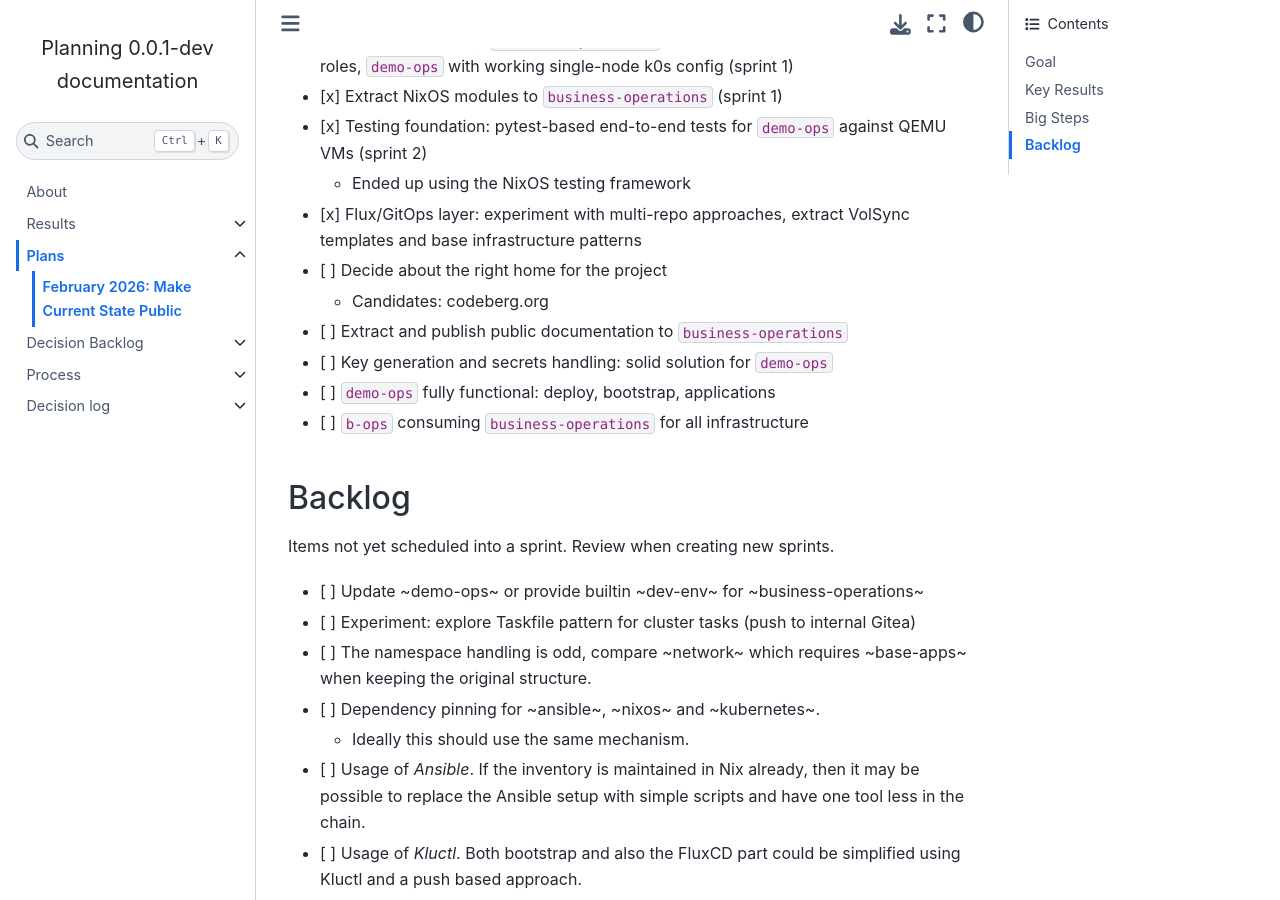
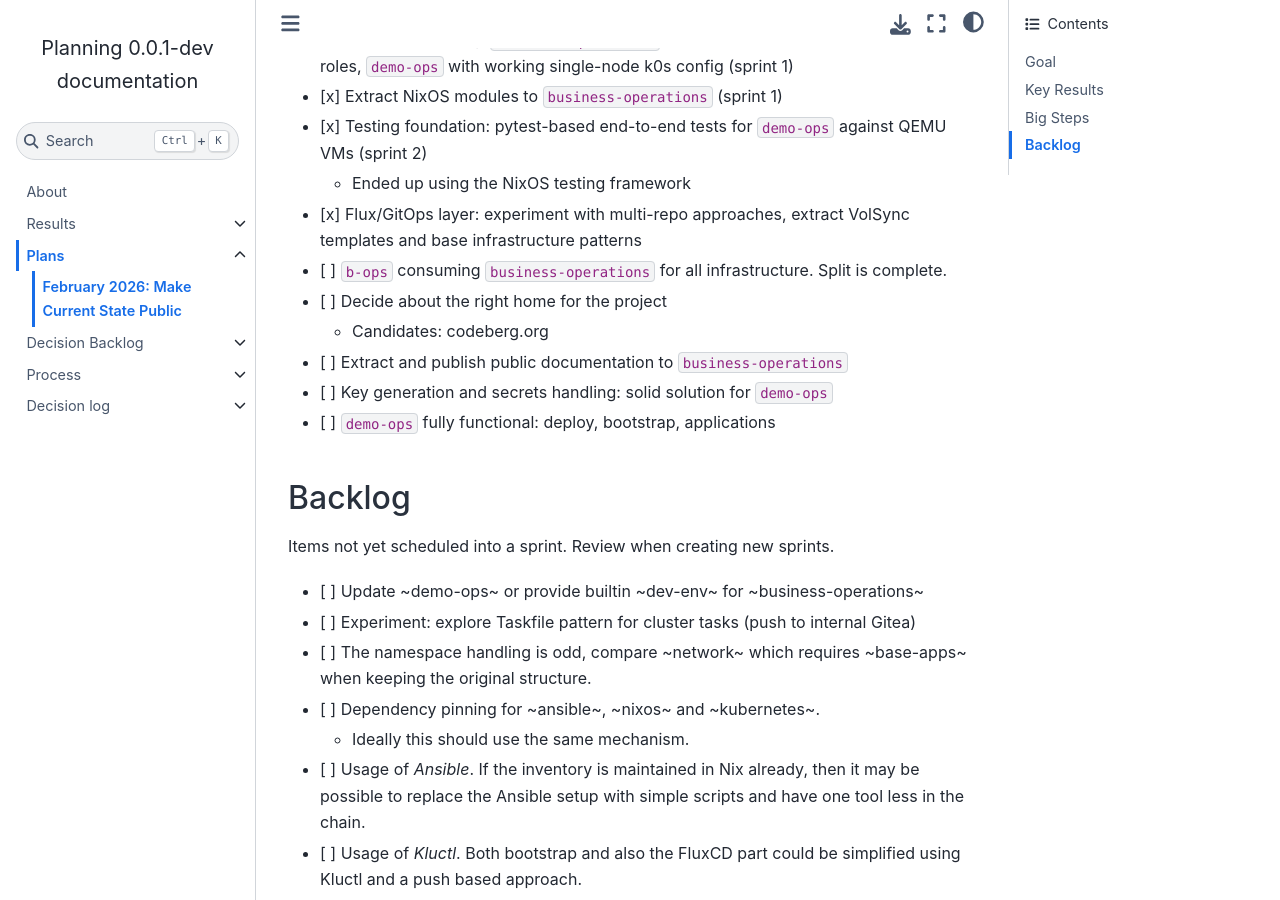
Before and after one commit to bo-tech/business-operations-planning, a Sphinx documentation site: the page built from docs/plans/2026-02-plan.md, in a window 1280 px wide and 900 px high, scrolled down 680 px. Built offline with Sphinx 7.4.7 and the Sphinx Book theme 1.1.4, drawn with Linux system fonts in a browser that asks for light colours.

Commit message:
sprint: Prepare for sprint 4

```diff
--- a/docs/plans/2026-02-plan.md
+++ b/docs/plans/2026-02-plan.md
@@ -27,12 +27,13 @@ and automated tests proving the deployment pipeline works.
   - Ended up using the NixOS testing framework
 - [x] Flux/GitOps layer: experiment with multi-repo approaches, extract
   VolSync templates and base infrastructure patterns
+- [ ] `b-ops` consuming `business-operations` for all infrastructure. Split is
+      complete.
 - [ ] Decide about the right home for the project
   - Candidates: codeberg.org
 - [ ] Extract and publish public documentation to `business-operations`
 - [ ] Key generation and secrets handling: solid solution for `demo-ops`
 - [ ] `demo-ops` fully functional: deploy, bootstrap, applications
-- [ ] `b-ops` consuming `business-operations` for all infrastructure
 
 ## Backlog
 
```
Also changed, not shown: 1 other file.
